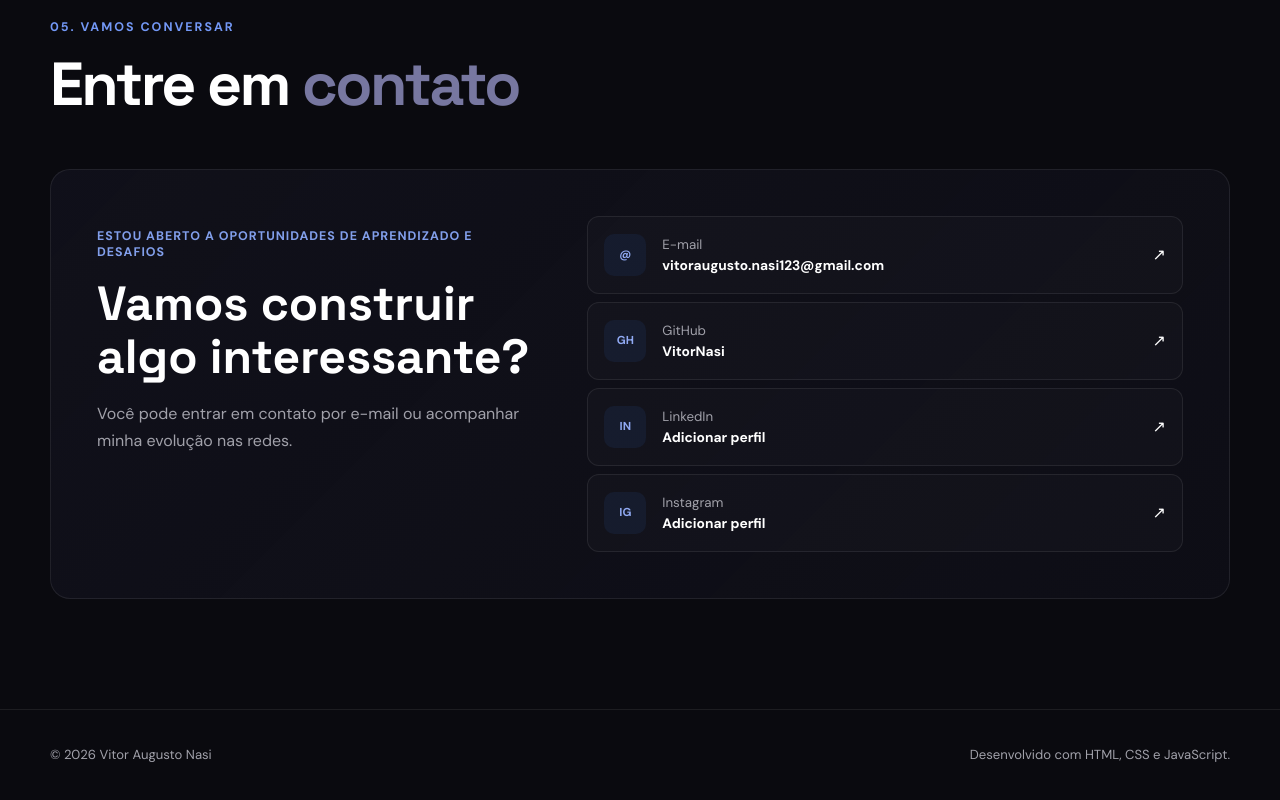
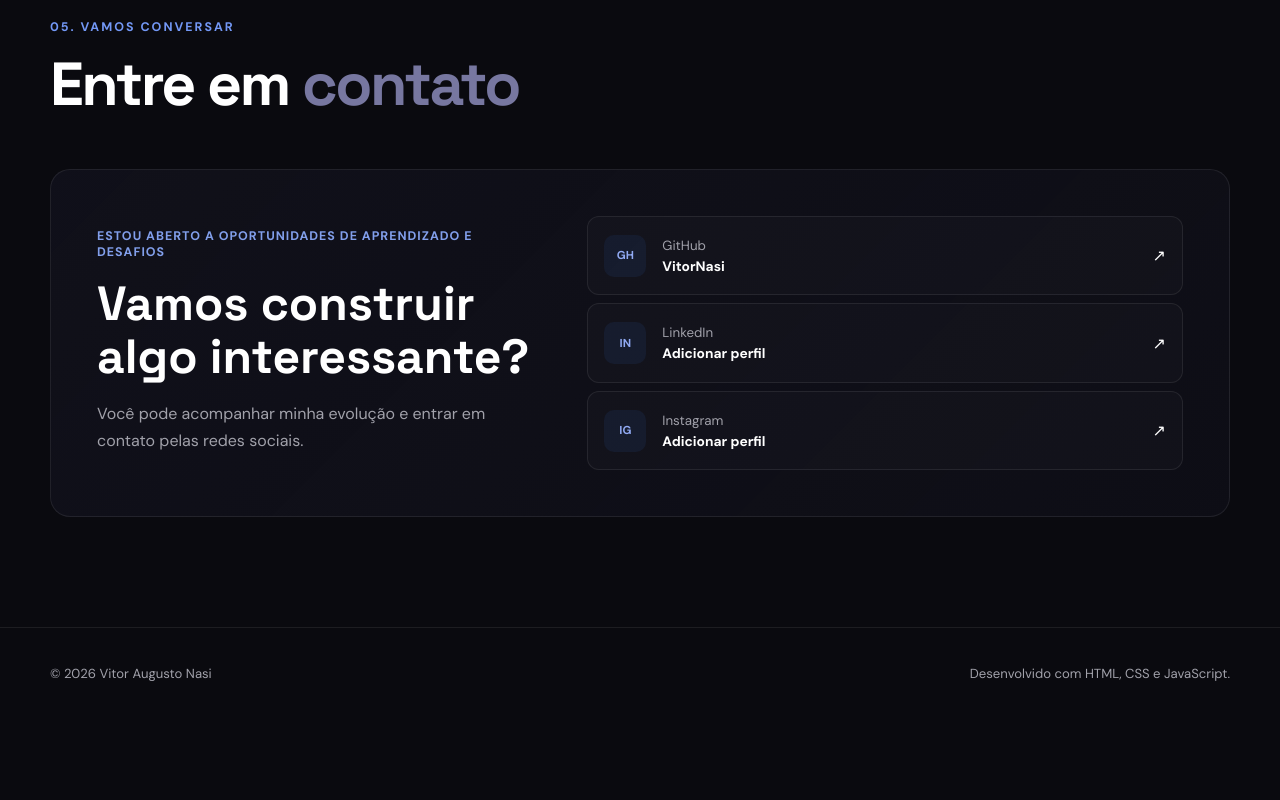
Before and after one commit to VitorNasi/VitorNasi.github.io, a plain HTML site: page index.html in a window 1280 px wide. Shown: the part 4214-5014 px from the top of the page. After the commit the page ends 4932 px from the top, so only its background shows below. Drawn offline with Linux system fonts and the light colour scheme.

Commit message:
Update index.html

```diff
--- a/index.html
+++ b/index.html
@@ -148,9 +148,8 @@
           <h2>Entre em <span>contato</span></h2>
         </header>
         <div class="contact-card reveal">
-          <div class="contact-copy"><p class="contact-label">Estou aberto a oportunidades de aprendizado e desafios</p><h3>Vamos construir algo interessante?</h3><p>Você pode entrar em contato por e-mail ou acompanhar minha evolução nas redes.</p></div>
+          <div class="contact-copy"><p class="contact-label">Estou aberto a oportunidades de aprendizado e desafios</p><h3>Vamos construir algo interessante?</h3><p>Você pode acompanhar minha evolução e entrar em contato pelas redes sociais.</p></div>
           <div class="contact-links">
-            <a href="mailto:vitoraugusto.nasi123@gmail.com"><span class="contact-icon">@</span><div><small>E-mail</small><strong>vitoraugusto.nasi123@gmail.com</strong></div><span>↗</span></a>
             <a href="https://github.com/VitorNasi" target="_blank" rel="noopener noreferrer"><span class="contact-icon">GH</span><div><small>GitHub</small><strong>VitorNasi</strong></div><span>↗</span></a>
             <a href="#contato" class="placeholder-link" data-platform="LinkedIn"><span class="contact-icon">IN</span><div><small>LinkedIn</small><strong>Adicionar perfil</strong></div><span>↗</span></a>
             <a href="#contato" class="placeholder-link" data-platform="Instagram"><span class="contact-icon">IG</span><div><small>Instagram</small><strong>Adicionar perfil</strong></div><span>↗</span></a>
```
